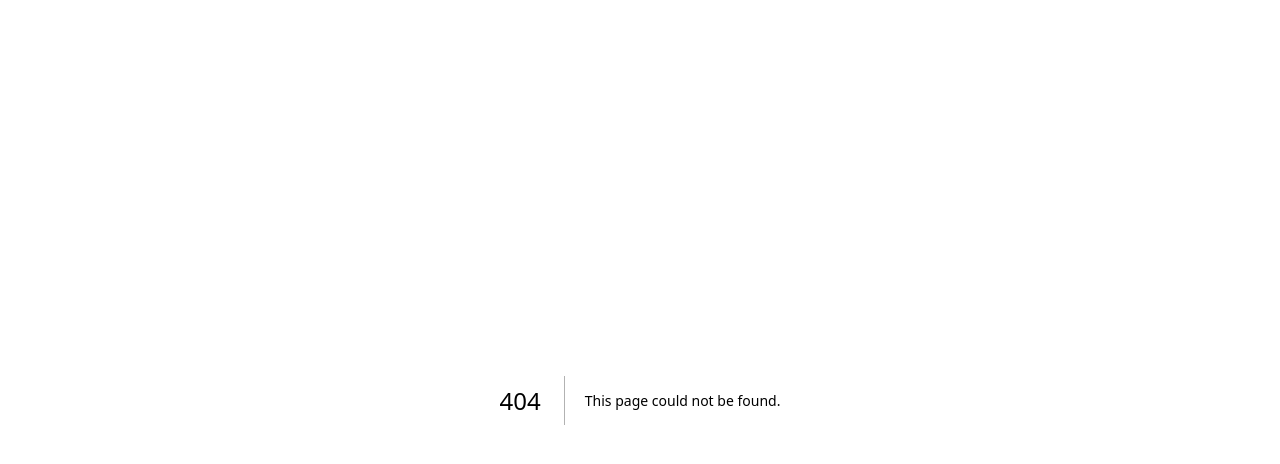
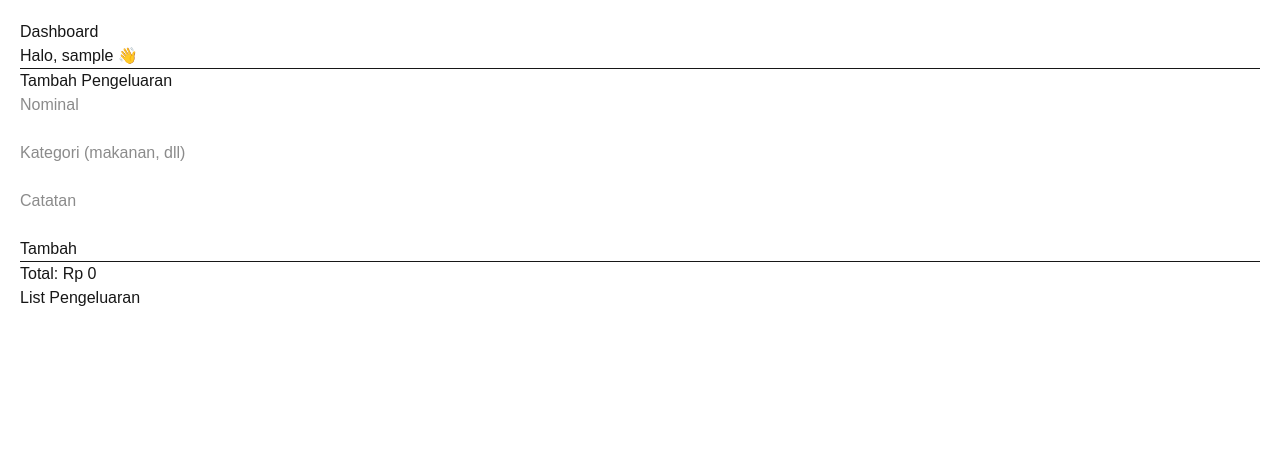
Before and after one commit to raysvarga/expense-tracker, a Next.js app: page /dashboard in a window 1280 px wide. Before the commit this address had no page. Shown: the top 464 px of the page. Built offline with nearby package versions, Linux system fonts and the light colour scheme; sample sign-in values are in the browser's storage.

Commit message:
add login, dashboard input local

```diff
--- /dev/null
+++ b/app/dashboard/page.tsx
@@ -0,0 +1,100 @@
+"use client";
+
+import { useEffect, useState } from "react";
+
+export default function Dashboard() {
+  const [name, setName] = useState("");
+  const [nominal, setNominal] = useState("");
+  const [kategori, setKategori] = useState("");
+  const [catatan, setCatatan] = useState("");
+  const [data, setData] = useState<any[]>([]);
+
+  useEffect(() => {
+    const user = localStorage.getItem("user_name");
+    if (!user) {
+      window.location.href = "/login";
+    } else {
+      setName(user);
+    }
+
+    const saved = localStorage.getItem("expenses");
+    if (saved) {
+      setData(JSON.parse(saved));
+    }
+  }, []);
+
+  const handleAdd = () => {
+    if (!nominal || !kategori) {
+      alert("Isi nominal & kategori");
+      return;
+    }
+
+    const newItem = {
+      id: Date.now(),
+      nominal: Number(nominal),
+      kategori,
+      catatan,
+    };
+
+    const newData = [...data, newItem];
+    setData(newData);
+
+    localStorage.setItem("expenses", JSON.stringify(newData));
+
+    // reset input
+    setNominal("");
+    setKategori("");
+    setCatatan("");
+  };
+
+  const total = data.reduce((sum, item) => sum + item.nominal, 0);
+
+  return (
+    <main style={{ padding: 20 }}>
+      <h1>Dashboard</h1>
+      <p>Halo, {name} 👋</p>
+
+      <hr />
+
+      <h2>Tambah Pengeluaran</h2>
+
+      <input
+        type="number"
+        placeholder="Nominal"
+        value={nominal}
+        onChange={(e) => setNominal(e.target.value)}
+      />
+      <br /><br />
+
+      <input
+        type="text"
+        placeholder="Kategori (makanan, dll)"
+        value={kategori}
+        onChange={(e) => setKategori(e.target.value)}
+      />
+      <br /><br />
+
+      <input
+        type="text"
+        placeholder="Catatan"
+        value={catatan}
+        onChange={(e) => setCatatan(e.target.value)}
+      />
+      <br /><br />
+
+      <button onClick={handleAdd}>Tambah</button>
+
+      <hr />
+
+      <h2>Total: Rp {total}</h2>
+
+      <h3>List Pengeluaran</h3>
+
+      {data.map((item) => (
+        <div key={item.id}>
+          Rp {item.nominal} - {item.kategori} ({item.catatan})
+        </div>
+      ))}
+    </main>
+  );
+}
--- /dev/null
+++ b/app/login/page.tsx
@@ -0,0 +1,31 @@
+"use client";
+
+import { useState } from "react";
+
+export default function LoginPage() {
+  const [name, setName] = useState("");
+
+  const handleLogin = () => {
+    if (!name) return alert("Isi nama dulu");
+
+    localStorage.setItem("user_name", name);
+    window.location.href = "/dashboard";
+  };
+
+  return (
+    <main style={{ padding: 20 }}>
+      <h1>Login</h1>
+
+      <input
+        type="text"
+        placeholder="Masukkan nama"
+        value={name}
+        onChange={(e) => setName(e.target.value)}
+      />
+
+      <br /><br />
+
+      <button onClick={handleLogin}>Masuk</button>
+    </main>
+  );
+}
```
